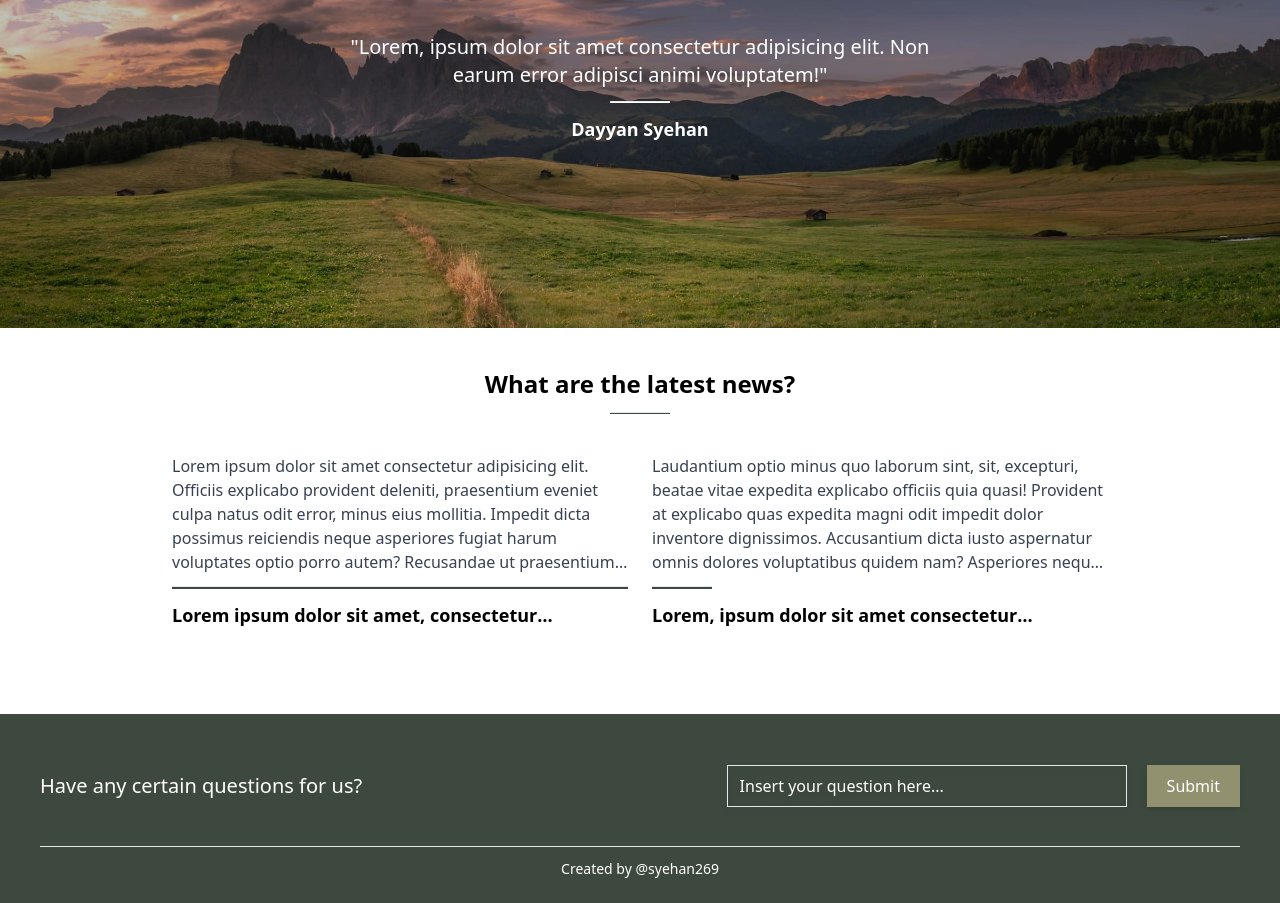
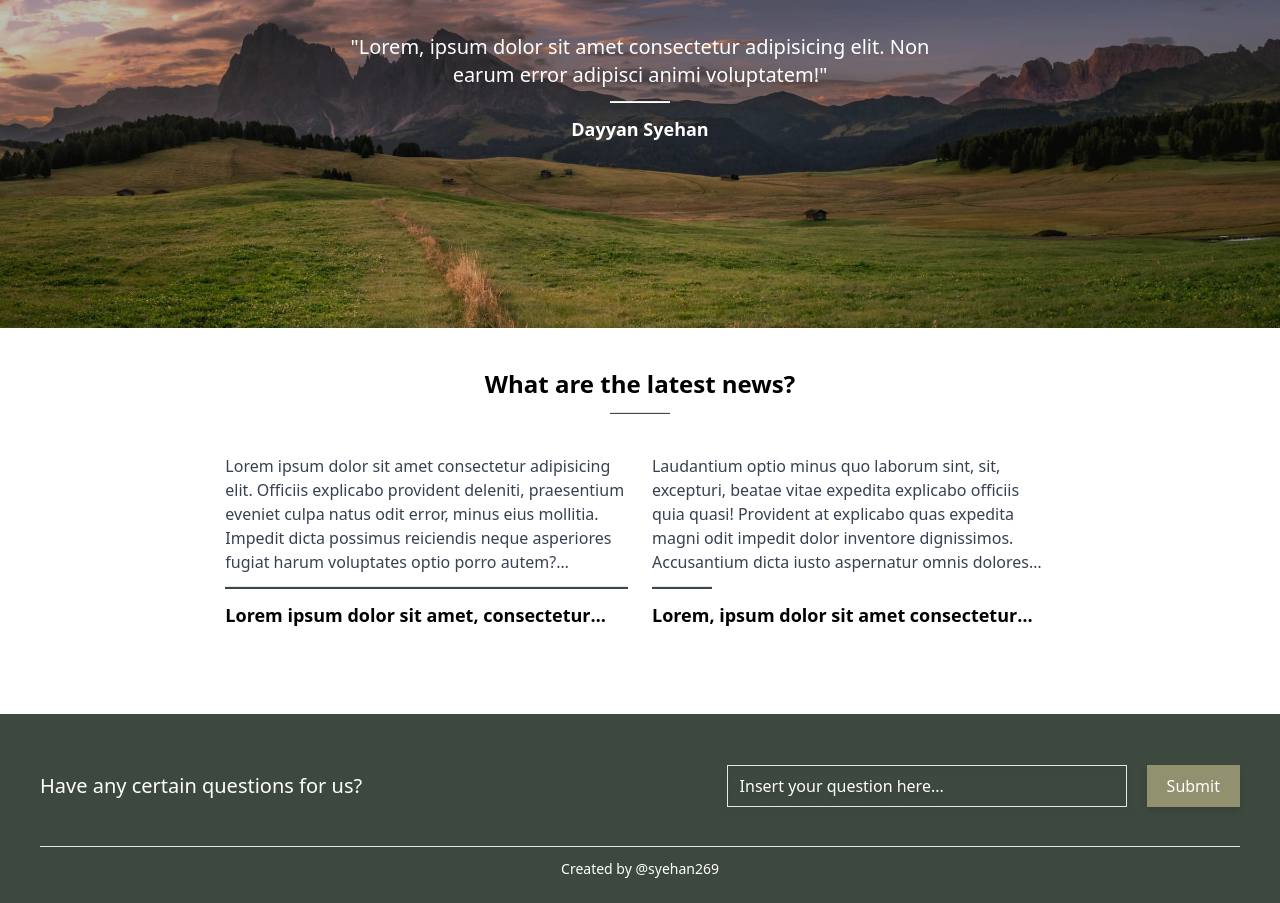
Before and after one commit to syehan269/travelize, a plain HTML site: page pages/index.html in a window 1280 px wide. Shown: the part 2158-3061 px from the top of the page. Drawn offline with Linux system fonts and the light colour scheme.

Commit message:
change the width of blog section

```diff
--- a/pages/index.html
+++ b/pages/index.html
@@ -108,7 +108,7 @@
             </h5>
             <hr class="w-[60px] h-[2px] mx-auto mt-3 mb-5 bg-primaryColor">
         </div>
-        <div class="flex flex-col xl:flex-row w-3/4 mx-auto">
+        <div class="flex flex-col xl:flex-row w-3/4 xl:w-2/3 mx-auto">
             <div class="flex flex-col py-5 px-3 w-full xl:w-1/2 h-[15rem]">
                 <p class="text-gray-700 line-clamp-5">
                     Lorem ipsum dolor sit amet consectetur adipisicing elit. Officiis explicabo provident deleniti,
```
